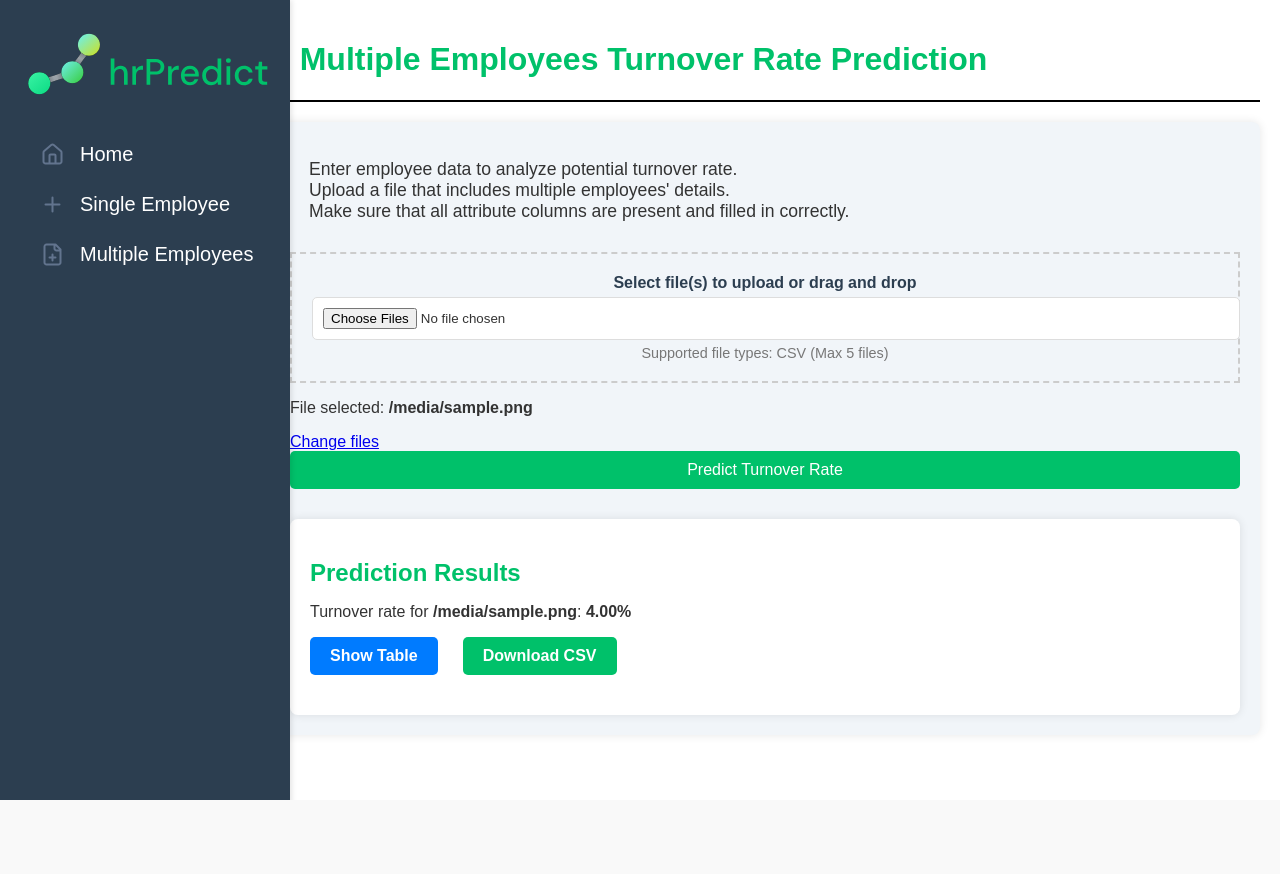
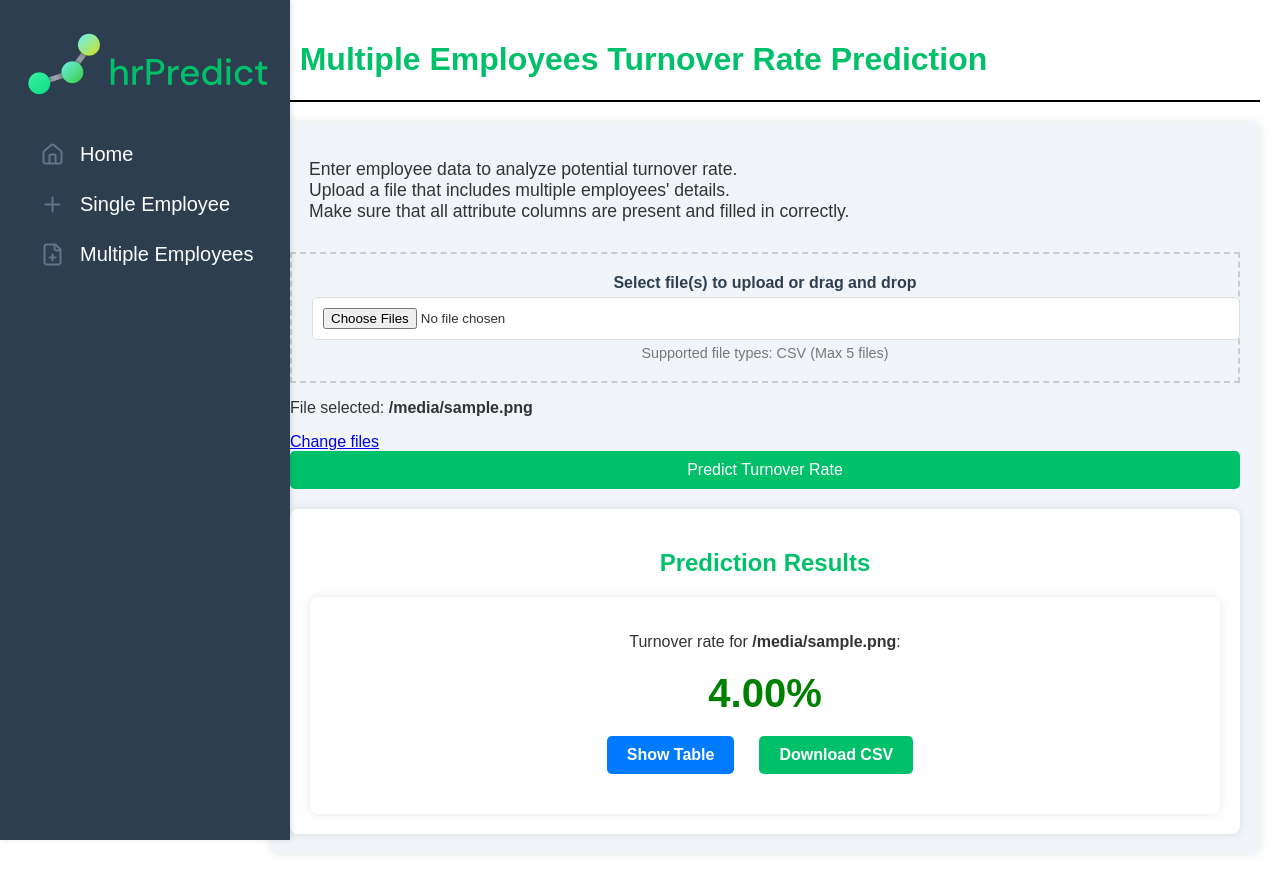
Before and after one commit to femito1/HR-Predict, a Flask app: template templates/multiple_employees.html in a window 1280 px wide. Before the commit the page ends 800 px from the top, so only its background shows below. Run offline with Flask 3, Linux system fonts and the light colour scheme; the template is opened without the code that fills it: most values are stand-ins (such as "Sample title", 1, 10 or a date in 2020).

Commit message:
final push

```diff
--- a/static/styles.css
+++ b/static/styles.css
@@ -455,6 +455,7 @@ input[readonly] {
 
 .action-buttons {
     display: flex;
+    justify-content: center;
     gap: 15px;
     margin-bottom: 20px;
 }
@@ -582,3 +583,45 @@ th {
     text-align: center;
     cursor: pointer;
 }
+
+/* Center the prediction result */
+.prediction-result {
+    text-align: center;
+    margin-top: 20px;
+}
+
+/* Style the prediction percentage text */
+.prediction-percentage {
+    font-size: 2.5rem; /* Larger font size */
+    font-weight: bold;
+    margin: 20px 0;
+}
+
+/* Color coding based on risk level */
+.low-risk {
+    color: green; /* 0-33%: Low risk */
+}
+
+.medium-risk {
+    color: orange; /* 34-66%: Medium risk */
+}
+
+.high-risk {
+    color: red; /* 67-100%: High risk */
+}
+
+/* Style the "New Prediction" button */
+.new-prediction-button {
+    display: inline-block;
+    margin-top: 20px;
+    padding: 10px 20px;
+    background-color: #007bff;
+    color: white;
+    text-decoration: none;
+    border-radius: 5px;
+    transition: background-color 0.3s ease;
+}
+
+.new-prediction-button:hover {
+    background-color: #0056b3;
+}
--- a/templates/multiple_employees.html
+++ b/templates/multiple_employees.html
@@ -25,7 +25,8 @@
         Make sure that all attribute columns are present and filled in correctly.
     </p>
 
-    <form action="/predict_from_csv" method="POST" enctype="multipart/form-data" class="upload-form" id="upload-form" onsubmit="showLoadingSpinner()">
+    <form action="/predict_from_csv" method="POST" enctype="multipart/form-data" class="upload-form" id="upload-form"
+        onsubmit="showLoadingSpinner()">
         <div class="file-upload" id="file-upload">
             <label for="csv_file">Select file(s) to upload or drag and drop</label>
             <input type="file" id="csv_file" name="csv_file" accept=".csv" multiple required>
@@ -34,10 +35,10 @@
 
         <div id="selected-files" class="selected-files">
             {% if filenames %}
-                {% for filename in filenames %}
-                    <p>File selected: <strong>{{ filename }}</strong></p>
-                {% endfor %}
-                <a href="#" onclick="document.getElementById('csv_file').click();">Change files</a>
+            {% for filename in filenames %}
+            <p>File selected: <strong>{{ filename }}</strong></p>
+            {% endfor %}
+            <a href="#" onclick="document.getElementById('csv_file').click();">Change files</a>
             {% endif %}
         </div>
 
@@ -48,11 +49,15 @@
     <div class="prediction-result">
         <h2>Prediction Results</h2>
         {% for filename, turnover_rate in turnover_rates.items() %}
-        <div class="file-result">
-            <p>Turnover rate for <strong>{{ filename }}</strong>: <strong>{{ "%.2f"|format(turnover_rate) }}%</strong>
+        <div class="prediction-result">
+            <p>Turnover rate for <strong>{{ filename }}</strong>: </p>
+            <p
+                class="prediction-percentage {% if turnover_rate <= 33 %}low-risk{% elif turnover_rate <= 66 %}medium-risk{% else %}high-risk{% endif %}">
+                <strong>{{ "%.2f"|format(turnover_rate) }}%</strong>
             </p>
             <div class="action-buttons">
-                <button id="toggle-button-{{ filename }}" onclick="showTableWithSpinner('{{ filename }}')" class="show-table-button">Show Table</button>
+                <button id="toggle-button-{{ filename }}" onclick="showTableWithSpinner('{{ filename }}')"
+                    class="show-table-button">Show Table</button>
                 <a href="/download_csv?filename={{ filename }}" class="download-button">Download CSV</a>
             </div>
             <div id="table-{{ filename }}" class="review-table" style="display: none;">
--- a/templates/single_employee.html
+++ b/templates/single_employee.html
@@ -148,7 +148,10 @@
             <div class="prediction-result">
                 <h2>Prediction Result</h2>
 
-                <p>Based on the values reported, the likelihood of the employee leaving the company is: <strong>{{ "%.2f"|format(results[0] * 100) }}% </strong>.</p>
+                <p>Based on the values reported, the likelihood of the employee leaving the company is:</p>
+                <p class="prediction-percentage {% if results[0] * 100 <= 33 %}low-risk{% elif results[0] * 100 <= 66 %}medium-risk{% else %}high-risk{% endif %}">
+                    <strong>{{ "%.2f"|format(results[0] * 100) }}%</strong>
+                </p>
                 <a href="/single-employee" class="new-prediction-button">New Prediction</a>
             </div>
         {% endif %}
```
Also changed, not shown: src/components/data_transformation.py (+0 -64 lines), src/pipeline/predict_pipeline.py (+0 -24 lines), 2 other files.
